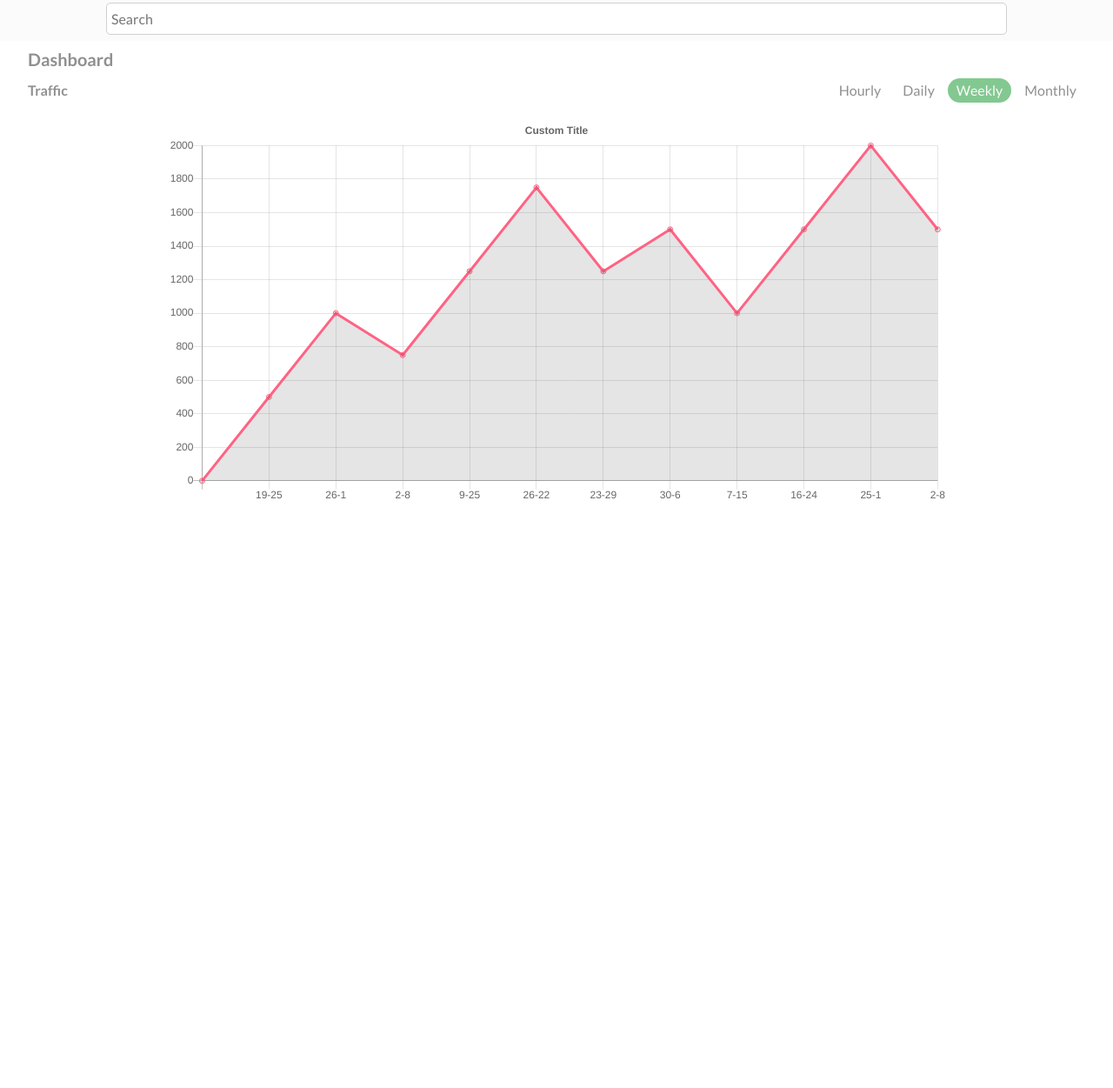
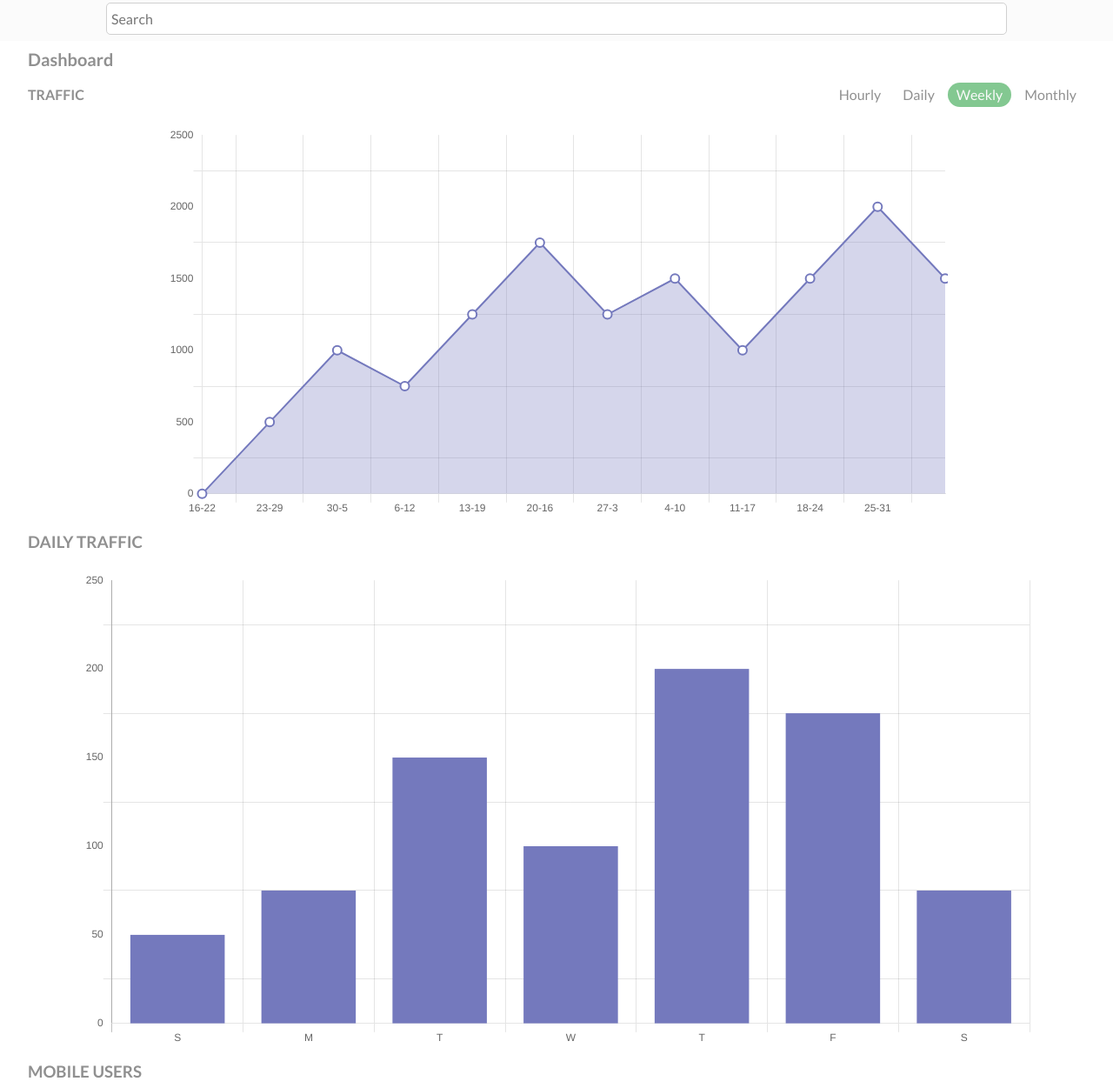
Before and after one commit to j-livengood/Unit-9-Project, a plain HTML site: page index.html in a window 1280 px wide. Shown: the part 109-1360 px from the top of the page at 87% size. Before the commit the page ends 800 px from the top, so only its background shows below. Drawn offline with nearby package versions, Linux system fonts and the light colour scheme.

Commit message:
charts added

```diff
--- a/css/styles.css
+++ b/css/styles.css
@@ -150,6 +150,10 @@ h1 span {
 
 /* ---- TRAFFIC STYLES ----- */
 
+.traffic {
+  margin-top: 15px;
+}
+
 .traffic-label {
   display: flex;
   justify-content: space-between;
@@ -183,6 +187,35 @@ h1 span {
 
 .trafficChart-container {
   position: relative;
-  margin: 15px auto 0;
+  margin: 25px auto 0;
+  width: 90%;
   max-width: 900px;
 }
+
+
+
+/* ----- DAILY TRAFFIC STYLES -----*/
+
+.daily-traffic {
+  margin-top: 15px;
+}
+
+.dailyTrafficChart-container {
+  position: relative;
+  margin: 25px auto 0;
+  width: 90%;
+}
+
+
+
+/* ----- MOBILE USERS STYLES ----- */
+
+.mobile-users {
+  margin-top: 15px;
+}
+
+.mobileUsersChart-container {
+  position: relative;
+  width: 90%;
+  margin: 25px auto 0;
+}
--- a/index.html
+++ b/index.html
@@ -86,7 +86,7 @@
 
       <div class="traffic">
         <div class="traffic-label">
-          <h3>Traffic</h3>
+          <h3>TRAFFIC</h3>
 
           <div>
             <ul>
@@ -99,16 +99,29 @@
         </div>
 
         <div class="trafficChart-container">
-          <canvas id="trafficChartWeekly"></canvas>
+          <canvas id="trafficChart"></canvas>
         </div>
 
       </div>
 
       <div class="daily-traffic">
+        <div class="daily-traffic-label">
+          <h3>DAILY TRAFFIC</h3>
+        </div>
 
+        <div class="dailyTrafficChart-container">
+          <canvas id="dailyTrafficChart"></canvas>
+        </div>
       </div>
 
       <div class="mobile-users">
+        <div class="mobile-users-label">
+          <h3>MOBILE USERS</h3>
+        </div>
+
+        <div class="mobileUsersChart-container">
+          <canvas id="mobileUsersChart"></canvas>
+        </div>
 
       </div>
 
--- a/js/app.js
+++ b/js/app.js
@@ -1,31 +1,82 @@
-var ctx = document.getElementById('trafficChartWeekly').getContext('2d');
-var chart = new Chart(ctx, {
-    // The type of chart we want to create
+const lineChart = document.getElementById('trafficChart').getContext('2d');
+const barChart = document.getElementById('dailyTrafficChart').getContext('2d');
+const doughnutChart = document.getElementById('mobileUsersChart').getContext('2d');
+
+Chart.defaults.scale.gridLines.offsetGridLines = true;
+Chart.defaults.scale.ticks.beginAtZero = true;
+Chart.defaults.line.scales.spanGaps = true;
+
+let trafficChart = new Chart(lineChart, {
   type: 'line',
-
-    // The data for our dataset
   data: {
-        labels: ["", "19-25", "26-1", "2-8", "9-25", "26-22", "23-29", "30-6", "7-15", "16-24", "25-1", "2-8",],
+    labels: ['16-22', '23-29', '30-5', '6-12', '13-19', '20-16', '27-3', '4-10', '11-17', '18-24', '25-31',''],
     datasets: [{
-//            backgroundColor: 'rgb(255, 99, 132)',
-            borderColor: 'rgb(255, 99, 132)',
-            data: [0, 500, 1000, 750, 1250, 1750, 1250, 1500, 1000, 1500, 2000, 1500],
-        }]
+      data: [0, 500, 1000, 750, 1250, 1750, 1250, 1500, 1000, 1500, 2000, 1500, 2000],
+      borderColor: '#7479bd',
+      backgroundColor: "rgba(116,121,189,0.3)",
+      borderWidth: 2,
+      tension: 0,
+      pointRadius: 5,
+      pointBackgroundColor: 'white',
+    }],
   },
-
-    // Configuration options go here
   options: {
     legend: {
-        display: false
+      display: false,
     },
-      title: {
-        display: true,
-        text: 'Custom Title'
-      },
-      elements: {
-        line: {
-          tension: 0
+    scales: {
+      yAxes: [{
+        ticks: {
+          max: 2500,
+          min: 0,
+          stepSize: 500,
         }
+      }]
     }
   }
 });
+
+let dailyTrafficChart = new Chart(barChart, {
+  type: 'bar',
+  data: {
+    labels: ['S', 'M', 'T', 'W', 'T', 'F', 'S'],
+    datasets: [{
+      data: [50,75,150,100,200,175,75],
+      backgroundColor: '#7479bd',
+    }]
+  },
+  options: {
+    legend: {
+      display: false,
+    },
+    scales: {
+      yAxes: [{
+        ticks: {
+          max: 250,
+          min: 0,
+          stepSize: 50,
+        }
+      }]
+    },
+    cornerRadius: 5,
+  }
+});
+
+let mobileUsersChart = new Chart(doughnutChart, {
+  type: 'doughnut',
+  data: {
+    labels: ['Phones', 'Tablets', 'Desktop'],
+    datasets: [{
+      data: [20,15,65],
+      backgroundColor: [
+        '#76b1be',
+        '#83c891',
+        '#7479bd'
+      ]
+    }]
+  }
+})
+
+
+
+console.log(Chart.defaults);
```
Lines whose indentation alone changed are shown as unchanged.
